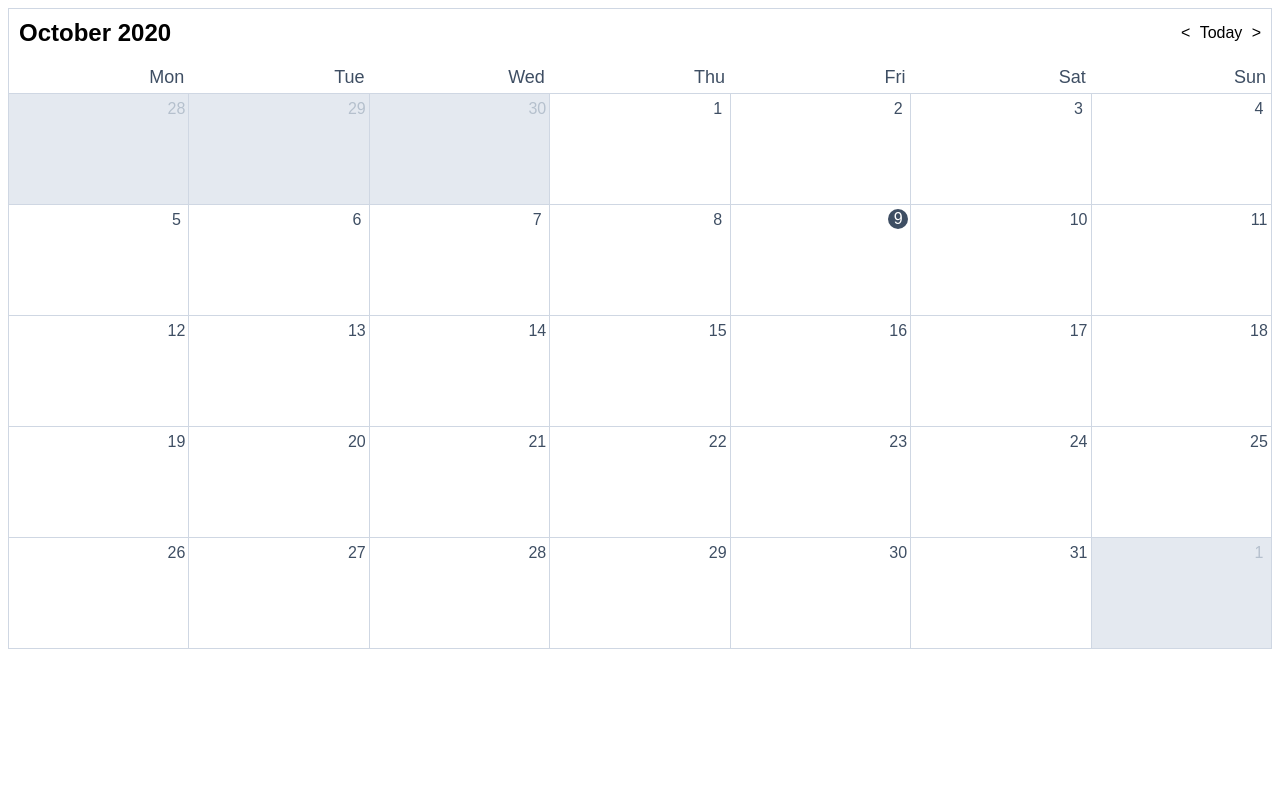
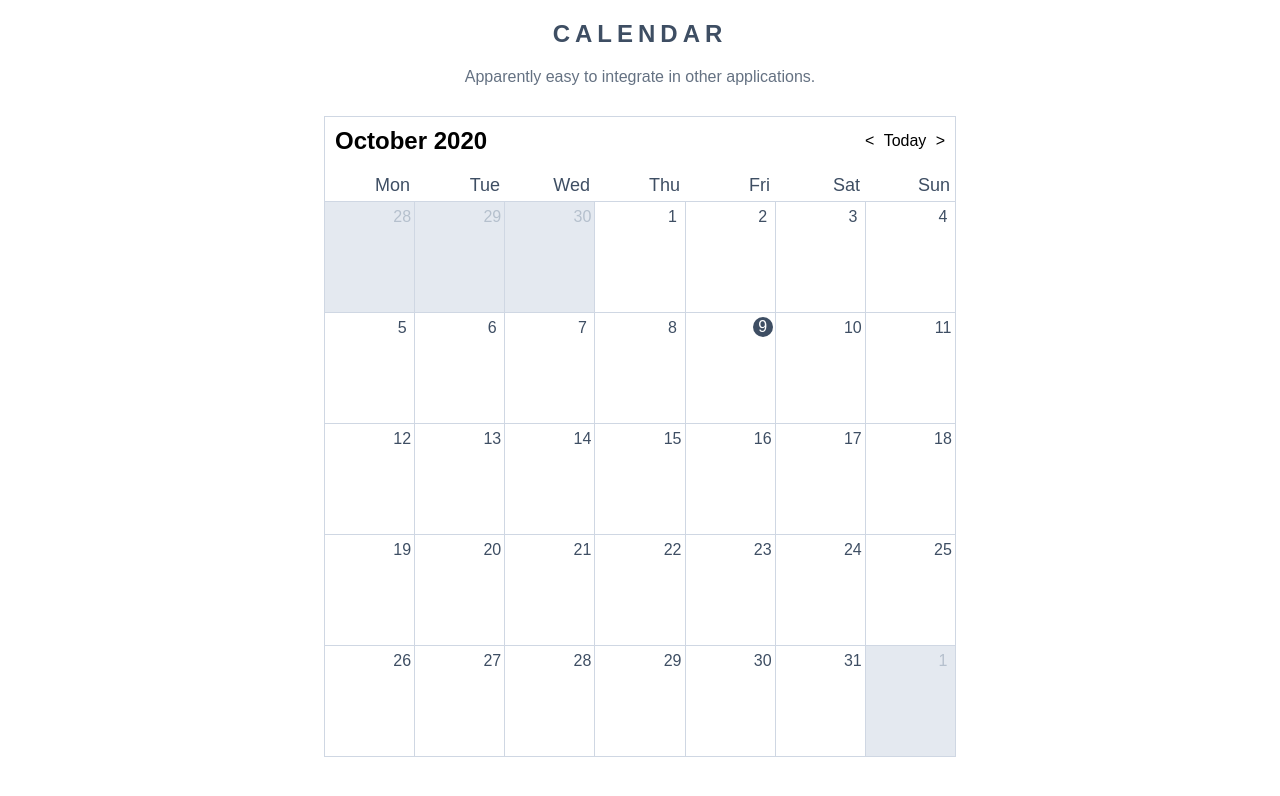
Before and after one commit to zapmal/custom-calendar, a website built with webpack: page index.html in a window 1280 px wide. Built offline with nearby package versions, Linux system fonts and the light colour scheme.

Commit message:
feat: Added calendar inside a container, and styled the page.

```diff
--- a/index.html
+++ b/index.html
@@ -7,8 +7,41 @@
     <title>Calendar</title>
 </head>
 <body>
+
+    <div class="header">
+        <h2>CALENDAR</h2>
+        <span class="info">Apparently easy to integrate in other applications.</span>
+    </div>
+
+    <div class="container">
+        <div id="app">
+            <!-- This can be added from the calendar.js like: applicationContainer.innerText = this. -->
+            <div class="calendar-month">
+                <section class="calendar-month-header">
+                <div id="selected-month" class="calendar-month-header-selected-month">
+
+                </div>
+
+                <div class="calendar-month-header-selectors">
+                    <span id="previous-month-selector"> < </span>
+                    <span id="present-month-selector">Today</span>
+                    <span id="next-month-selector"> > </span>
+                </div>
+                </section>
+
+                <ol id="days-of-week" class="day-of-week">
+
+                </ol>
+
+                <ol id="calendar-days" class="days-grid">
+
+                </ol>
+            </div>
+        </div>
+    </div>
+    <!--
     <div id="app">
-        <!-- This can be added from the calendar.js like: applicationContainer.innerText = this. -->
+        <!-- This can be added from the calendar.js like: applicationContainer.innerText = this.
         <div class="calendar-month">
             <section class="calendar-month-header">
             <div id="selected-month" class="calendar-month-header-selected-month">
@@ -31,5 +64,6 @@
             </ol>
         </div>
     </div>
+-->
 </body>
 </html>
--- a/package.json
+++ b/package.json
@@ -4,7 +4,7 @@
   "description": "",
   "main": "matrix.js",
   "scripts": {
-    "start-dev": "npx webpack-dev-server",
+    "serve": "npx webpack-dev-server",
     "compile-prod": "npx webpack -p",
     "compile-dev": "npx webpack -d"
   },
--- a/src/styles/calendar.css
+++ b/src/styles/calendar.css
@@ -5,8 +5,29 @@ body {
   --grey-200: #cfd7e3;
   --grey-300: #b5c0cd;
   --grey-800: #3e4e63;
+  --black: #000000;
   --grid-gap: 1px;
   --day-label-size: 20px;
+}
+
+.header {
+  text-align: center;
+  margin-bottom: 30px;
+}
+
+.header h2 {
+  color: var(--grey-800);
+  letter-spacing: 5px;
+}
+
+.header .info {
+  color: var(--grey-800);
+  opacity: 0.8;
+}
+
+.container {
+  margin: auto;
+  width: 50%;
 }
 
 ol,
```
Also changed, not shown: README.md.
